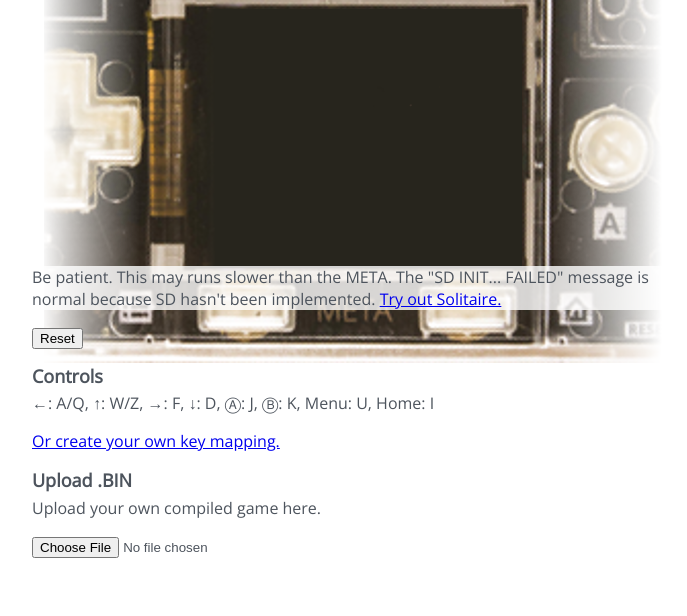
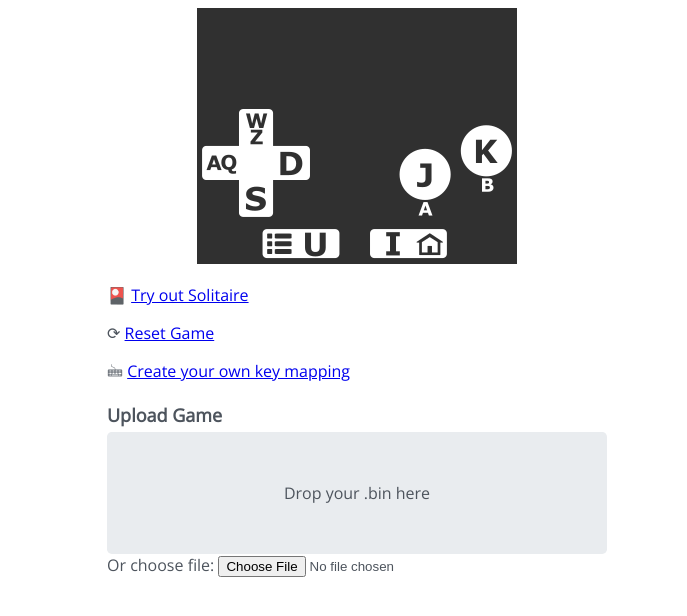
Before and after one commit to aoneill01/gamebuino-emulator, a website built with webpack: page dist/index.html in a window 1280 px wide. Shown: the whole page, without its empty margins (283-970 px from the left). Built offline with nearby package versions, Linux system fonts and the light colour scheme.

Commit message:
Stylistic changes to index.html.

```diff
--- a/dist/index.html
+++ b/dist/index.html
@@ -8,38 +8,18 @@
         body {
             font-family: 'Open Sans', sans-serif;
             color: #4d545d;
-            background-image: url(bg.png);
-            background-repeat: no-repeat;
-            background-position: center -82px;
-        }
-
-        .led {
-            width: 10px;
-            height: 10px;
-            border: 1px solid gray;
-            margin: 0 auto;
-            border-radius: 50%;
-        }
-
-        .on {
-            background-color: red;
-            border: 1px solid darkred;
-            box-shadow: 0 0 8px red;
-        }
-
-        #rate {
-            display: none;
         }
 
         #emulator {
             width: 320px;
             height: 256px;
             margin: 0 auto;
+            background-image: url(controls.png);
         }
 
         .main-content {
-            width: 650px;
-            margin: 0 auto;
+            width: 500px;
+            margin: 20px auto;
         }
 
         h2 {
@@ -51,12 +31,21 @@
             margin-top: 0;
         }
 
-        #error {
-            color: red;
+        #instruction {
+            font-weight: bold;
         }
 
-        #instruction {
-            font-weight: bold;
+        #drop-zone {
+            width:  100%;
+            background-color: #e9ecef;
+            border-radius: .3rem;
+            padding: 50px;
+            text-align: center;
+            box-sizing: border-box;
+        }
+
+        #drop-zone.drag-over {
+            background-color: #b3b5b8;
         }
     </style>
 </head>
@@ -64,18 +53,17 @@
 <body>
     <div id="emulator"></div>
     <div class="main-content">
-        <p style="background-color: rgba(255, 255, 255, .8); margin-top: 2px;">Be patient. This may runs slower than the META. The "SD INIT... FAILED" message is normal because SD hasn't been implemented. <a href="#" onclick="loadSolitaire(); return false;">Try out Solitaire.</a></p>
+        <p>🎴 <a href="#" onclick="loadSolitaire(); return false;">Try out Solitaire</a></p>
 
-        <button onclick="reset();">Reset</button>
+        <p>⟳ <a href="#" onclick="reset();">Reset Game</a></p>
 
-        <h2>Controls</h2>
-        <p>←: A/Q, ↑: W/Z, →: F, ↓: D, Ⓐ: J, Ⓑ: K, Menu: U, Home: I</p>
-        <p><a id="custom-keys" href="#" onclick="doDown(); return false;">Or create your own key mapping.</a> <span id="instruction"></span></p>
+        <p>🖮 <a id="custom-keys" href="#" onclick="doDown(); return false;">Create your own key mapping</a> <span id="instruction"></span></p>
 
-        <h2>Upload .BIN</h2>
-        <p>Upload your own compiled game here.</p>
-        <div><input type="file" id="file-upload" /></div>
-        <div id="error"></div>
+        <h2>Upload Game</h2>
+        <div id="drop-zone" ondrop="dropHandler(event);" ondragover="event.preventDefault();" ondragenter="dragOverStyle(true);" ondragleave="dragOverStyle(false);">
+            Drop your .bin here
+        </div>
+        <div>Or choose file: <input type="file" id="file-upload" /></div>
     </div>
 
     <script src="meta-emulator.js"></script>
@@ -101,6 +89,34 @@
 
         function reset() {
             emulator.reset();
+        }
+
+        function dragOverStyle(enabled) {
+            document.getElementById('drop-zone').className = (enabled ? 'drag-over' : '');
+        }
+
+        function dropHandler(ev) {
+            ev.preventDefault();
+            dragOverStyle(false);
+            var dt = ev.dataTransfer;
+            if (dt.items) {
+                if (dt.items[0].kind == "file") {
+                    var f = dt.items[0].getAsFile();
+                    var reader = new FileReader();
+                    reader.onload = function (e) {
+                        emulator.loadFromBuffer(e.target.result);
+                    };
+                    reader.readAsArrayBuffer(f);
+                }
+            }
+            else {
+                var f = dt.files[0];
+                var reader = new FileReader();
+                reader.onload = function (e) {
+                    emulator.loadFromBuffer(e.target.result);
+                };
+                reader.readAsArrayBuffer(f);
+            }
         }
 
         function giveInstruction(message) {
```
